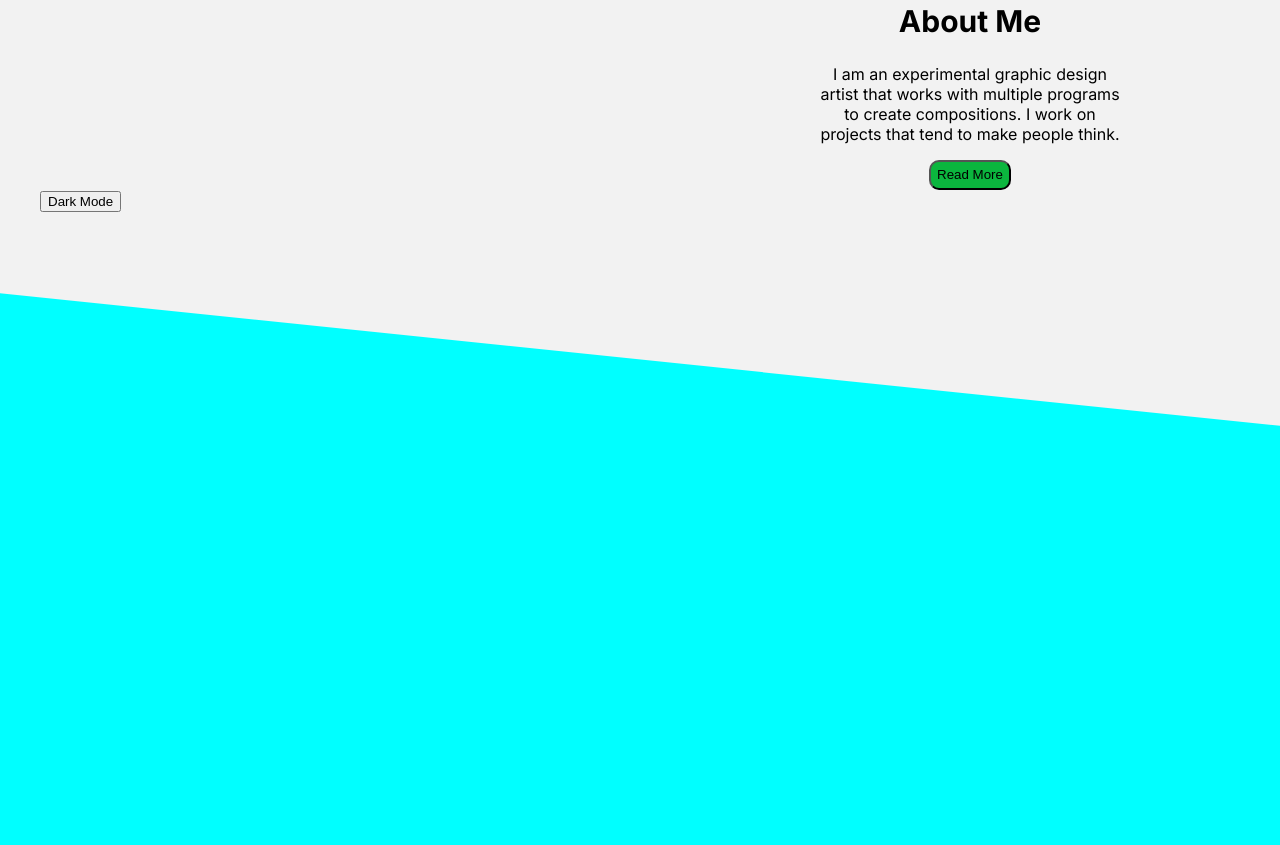
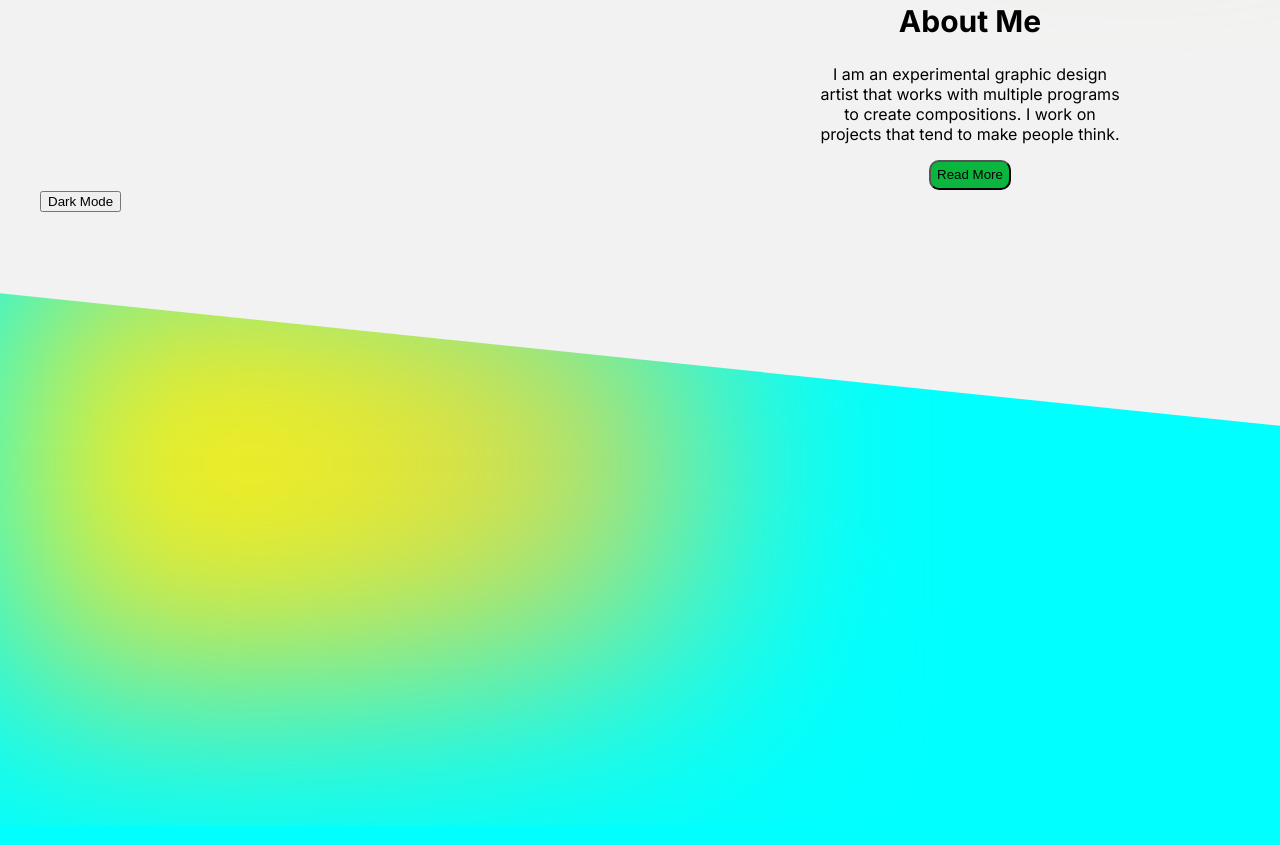
Before and after one commit to haroldpalmer/hpalmer-art444project, a plain HTML site: page index.html in a window 1280 px wide. Shown: the part 786-1631 px from the top of the page. Drawn offline with Linux system fonts and the light colour scheme.

Commit message:
update
update

```diff
--- a/style.css
+++ b/style.css
@@ -80,7 +80,7 @@ html {
 
 
 #grad1 {
-    height: 0%;
+    height: 600px;
     width: 100%;
     background-image: radial-gradient(yellow,rgb(217, 217, 78), aqua);
     filter: blur(100px);
@@ -92,7 +92,7 @@ html {
     position: absolute;
     top: 0;
     right:0;
-    z-index: -1;
+    z-index: 1;
     clip-path: circle(100%);
     margin: 0%;
 
@@ -102,17 +102,17 @@ html {
 /* gradient circle */
 
   #grad2 {
-    height: 0%;
+    height: 600px;
     width: 100%;
     background-image: radial-gradient(yellow,rgb(217, 217, 78), aqua);
     filter: blur(100px);
     background-size: 80% 500px;
     background-position-x: -300px;
-    background-position-y: 600px;
+
     background-repeat: no-repeat;
     overflow: visible;
     position: absolute;
-    top: 0;
+    top: 1000px;
     right:0;
     z-index: -1;
     clip-path: circle(100%);
@@ -191,6 +191,7 @@ background-color: #f2f2f2;
     margin: 0;
     background-color: transparent;
     color: none;
+    z-index: -3;
 
 }
 
```
